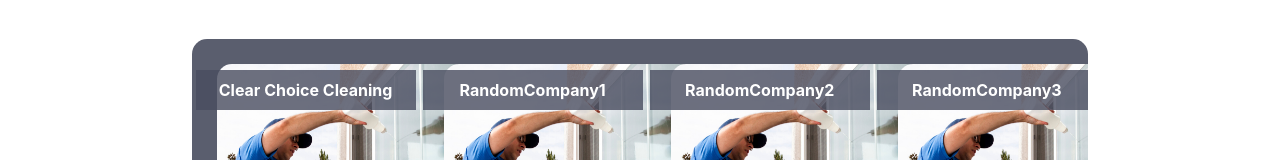
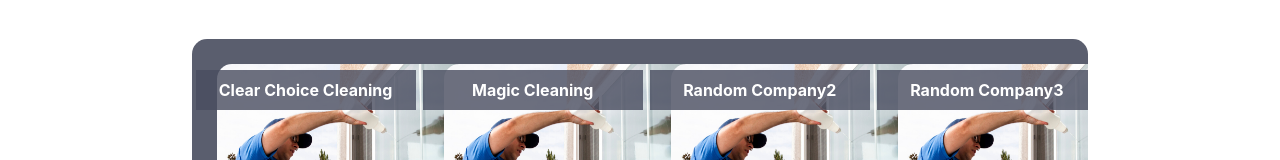
Before and after one commit to ianwhite355/find-a-pro, a React (Create React App) app in the folder my-app/: page / in a window 1280 px wide. Shown: the part 461-621 px from the top of the page. Built offline with nearby package versions, Linux system fonts and the light colour scheme.

Commit message:
fixing temp data

```diff
--- a/my-app/src/datatemp.js
+++ b/my-app/src/datatemp.js
@@ -11,37 +11,37 @@
 
     {
         id: 'Magic Cleaning',
-        name: 'RandomCompany1',
+        name: 'Magic Cleaning',
         image: windowWash
     },
 
     {
         id: 'RandomCompany2',
-        name: 'RandomCompany2',
+        name: 'Random Company2',
         image: windowWash
     },
 
     {
         id: 'RandomCompany3',
-        name: 'RandomCompany3',
+        name: 'Random Company3',
         image: windowWash
     },
 
     {
         id: 'RandomCompany4',
-        name: 'RandomCompany4',
+        name: 'Random Company4',
         image: windowWash
     },
 
     {
         id: 'RandomCompany5',
-        name: 'RandomCompany5',
+        name: 'Random Company5',
         image: windowWash
     },
 
     {
         id: 'RandomCompany6',
-        name: 'RandomCompany6',
+        name: 'Random Company6',
         image: windowWash
     },
 
@@ -56,37 +56,37 @@
 
     {
         id: 'RandomCompany1',
-        name: 'RandomCompany1',
+        name: 'Random Company1',
         image: poolclean
     },
 
     {
         id: 'RandomCompany2',
-        name: 'RandomCompany2',
+        name: 'Random Company2',
         image: poolclean
     },
 
     {
         id: 'RandomCompany3',
-        name: 'RandomCompany3',
+        name: 'Random Company3',
         image: poolclean
     },
 
     {
         id: 'RandomCompany4',
-        name: 'RandomCompany4',
+        name: 'Random Company4',
         image: poolclean
     },
 
     {
         id: 'RandomCompany5',
-        name: 'RandomCompany5',
+        name: 'Random Company5',
         image: poolclean
     },
 
     {
         id: 'RandomCompany6',
-        name: 'RandomCompany6',
+        name: 'Random Company6',
         image: poolclean
     },
 
@@ -101,37 +101,37 @@
 
     {
         id: 'RandomCompany1',
-        name: 'RandomCompany1',
+        name: 'Random Company1',
         image: carclean
     },
 
     {
         id: 'RandomCompany2',
-        name: 'RandomCompany2',
+        name: 'Random Company2',
         image: carclean
     },
 
     {
         id: 'RandomCompany3',
-        name: 'RandomCompany3',
+        name: 'Random Company3',
         image: carclean
     },
 
     {
         id: 'RandomCompany4',
-        name: 'RandomCompany4',
+        name: 'Random Company4',
         image: carclean
     },
 
     {
         id: 'RandomCompany5',
-        name: 'RandomCompany5',
+        name: 'Random Company5',
         image: carclean
     },
 
     {
         id: 'RandomCompany6',
-        name: 'RandomCompany6',
+        name: 'Random Company6',
         image: carclean
     },
 
--- a/my-app/src/hamburger.js
+++ b/my-app/src/hamburger.js
@@ -51,7 +51,7 @@
     visibility: ${({ isOpen }) => (isOpen ? 'visible' : 'hidden')};
     transition: transform 0.375s cubic-bezier(0.175, 0.885, 0.32, 1);
     animation: ${({ isOpen }) => (isOpen ? menuInAnimation : '')} 0.375s;
-    @media (min-width: 200px) and (max-width: 700px) {
+    @media (min-width: 200px) and (max-width: 850px) {
         width: 100vw;
     }
 `;
```
Also changed, not shown: my-app/src/pagehome.js (+8 -8 lines).
